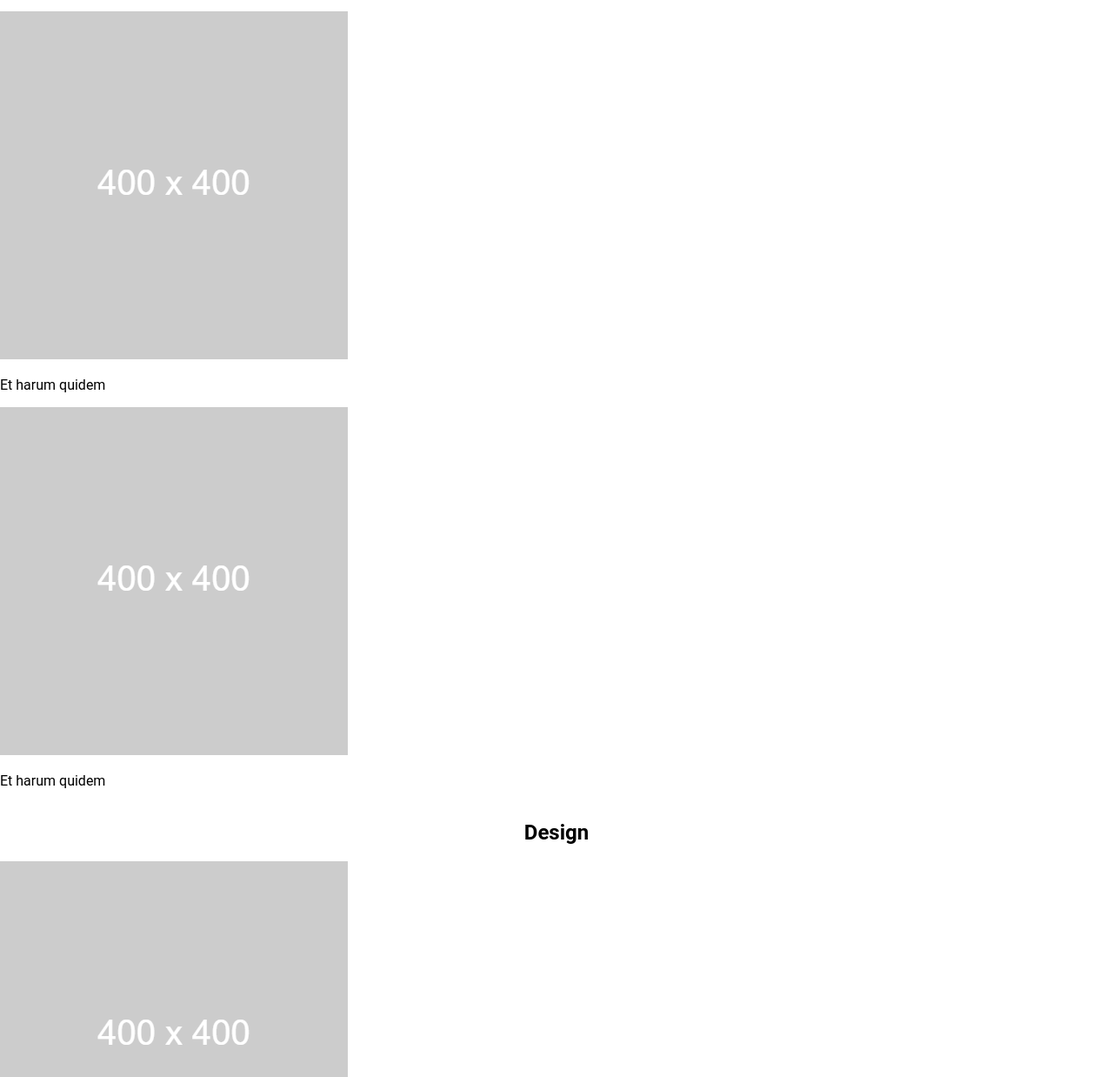
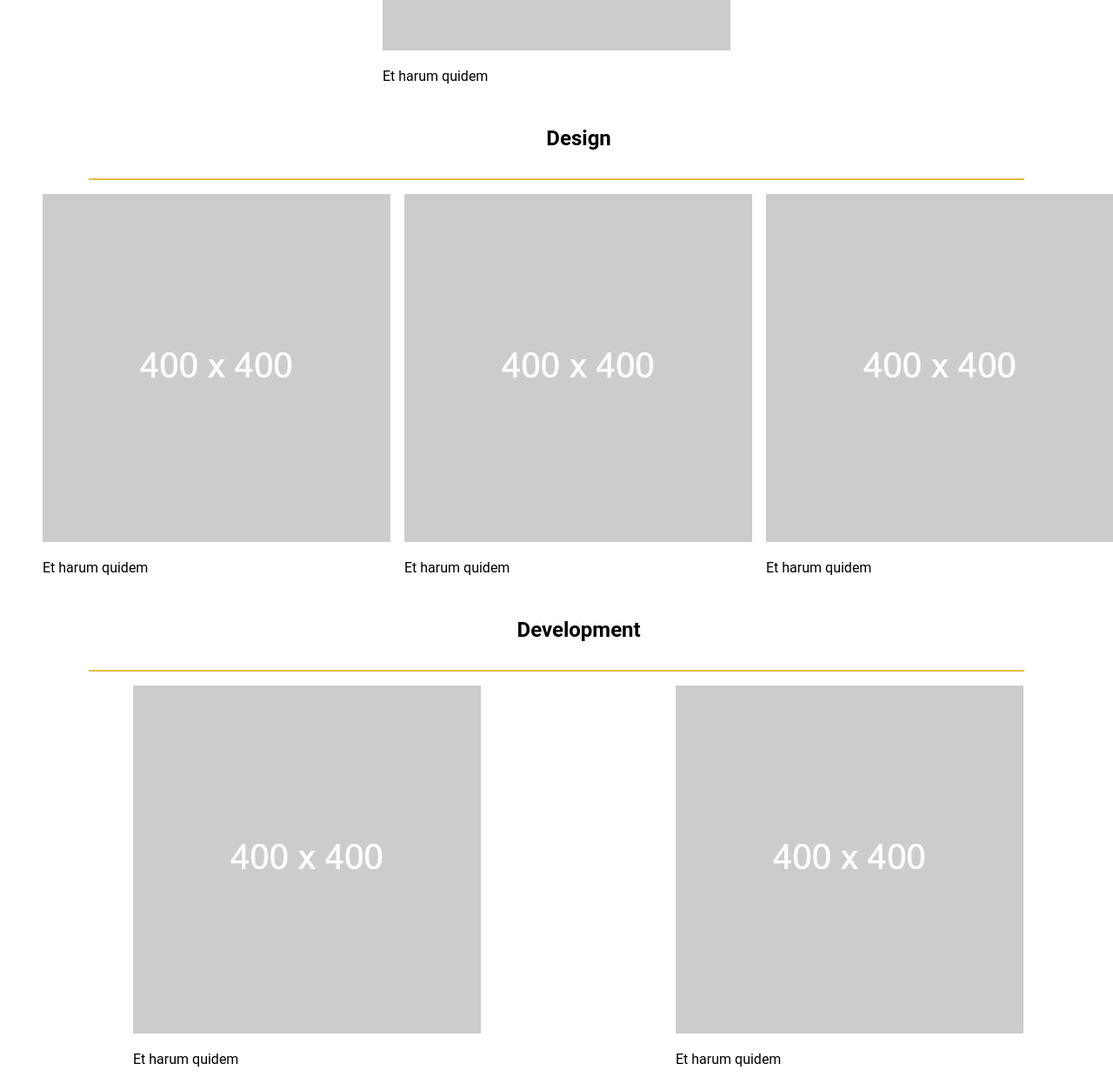
Before and after one commit to AndreStaalesen/webutvikling_eksamen_Staalesen, a plain HTML site: page products.html in a window 1280 px wide. Shown: the part 1562-2800 px from the top of the page at 87% size. Drawn offline with Linux system fonts and the light colour scheme.

Commit message:
ferdig utenom dokument

```diff
--- a/css/stylesheet.css
+++ b/css/stylesheet.css
@@ -2,7 +2,6 @@ body {
     margin: 0;
     padding: 0;
     font-family: 'Roboto', sans-serif;
-
 }
 
 main {
@@ -97,6 +96,7 @@ h2 {
     max-width: 350px;
     min-width: 200px;
 }
+
 footer {
     background-color: #252525;
     color: #fff;
@@ -203,6 +203,45 @@ input, textarea {
    padding: 1rem;
 }
 
+#branding-section {
+    display: flex;
+    justify-content: space-around; /* Adjust as needed */
+    flex-wrap: wrap;
+    padding: 1rem;
+
+}
+
+.portfolioh2 {
+    padding-left: 4%;
+    width: 80%;
+    border-bottom: solid 2px #e6bd43;
+    margin: 0 auto;
+    padding-bottom: 2rem;
+    }
+
+    #prevjobs-section {
+        padding: 2rem;
+    }
+
+
+#design-section{
+    display: flex;
+    justify-content: space-around; /* Adjust as needed */
+    flex-wrap: wrap;
+    padding: 1rem;
+}
+
+#development-section{
+    display: flex;
+    justify-content: space-around; /* Adjust as needed */
+    flex-wrap: wrap;
+    padding: 1rem;
+}
+
+#prevjobs-section{
+    padding-left: 9.5rem ;
+}
+
 /*
     Gull-gul kode: #e6bd43;
     Gråsvart: #252525;
--- a/products.html
+++ b/products.html
@@ -24,27 +24,31 @@
         <section id="products-head">
             <h1>Portfolio</h1>
         </section>
+        <h2 class="portfolioh2">Explore previous jobs</h2>
         <section id="prevjobs-section">
-            <h2>Explore previous jobs</h2>
             <a class="whitebutton" href="#branding-section">Branding</a>
             <a class="whitebutton" href="#design-section">Design</a>
             <a class="whitebutton" href="#development-section">Development</a>
         </section>
+        <h2 class="portfolioh2">Branding</h2>
         <section id="branding-section">
-            <h2>Branding</h2>
-            <article class="articlecards"><img src="ressurser/placeholder.png" alt="placeholder bilde"><p>Et harum quidem</p></article>
+                <article class="articlecards"><img src="ressurser/placeholder.png" alt="placeholder bilde"><p>Et harum quidem</p></article>
+                <article class="articlecards"><img src="ressurser/placeholder.png" alt="placeholder bilde"><p>Et harum quidem</p></article>
+                <article class="articlecards"><img src="ressurser/placeholder.png" alt="placeholder bilde"><p>Et harum quidem</p></article>
+
+        </section>
+        <div id="branding-section">
+            <article class="articlecards-2"><img src="ressurser/placeholder.png" alt="placeholder bilde"><p>Et harum quidem</p></article>
+        </div>
+        <h2 class="portfolioh2">Design</h2>
+        <section id="design-section">
+
             <article class="articlecards"><img src="ressurser/placeholder.png" alt="placeholder bilde"><p>Et harum quidem</p></article>
             <article class="articlecards"><img src="ressurser/placeholder.png" alt="placeholder bilde"><p>Et harum quidem</p></article>
             <article class="articlecards"><img src="ressurser/placeholder.png" alt="placeholder bilde"><p>Et harum quidem</p></article>
         </section>
-        <section id="design-section">
-            <h2>Design</h2>
-            <article class="articlecards"><img src="ressurser/placeholder.png" alt="placeholder bilde"><p>Et harum quidem</p></article>
-            <article class="articlecards"><img src="ressurser/placeholder.png" alt="placeholder bilde"><p>Et harum quidem</p></article>
-            <article class="articlecards"><img src="ressurser/placeholder.png" alt="placeholder bilde"><p>Et harum quidem</p></article>
-        </section>
+        <h2 class="portfolioh2">Development</h2>
         <section id="development-section">
-            <h2>Development</h2>
             <article class="articlecards"><img src="ressurser/placeholder.png" alt="placeholder bilde"><p>Et harum quidem</p></article>
             <article class="articlecards"><img src="ressurser/placeholder.png" alt="placeholder bilde"><p>Et harum quidem</p></article>
         </section>
```
Also changed, not shown: about.html (+1 -1 lines).
